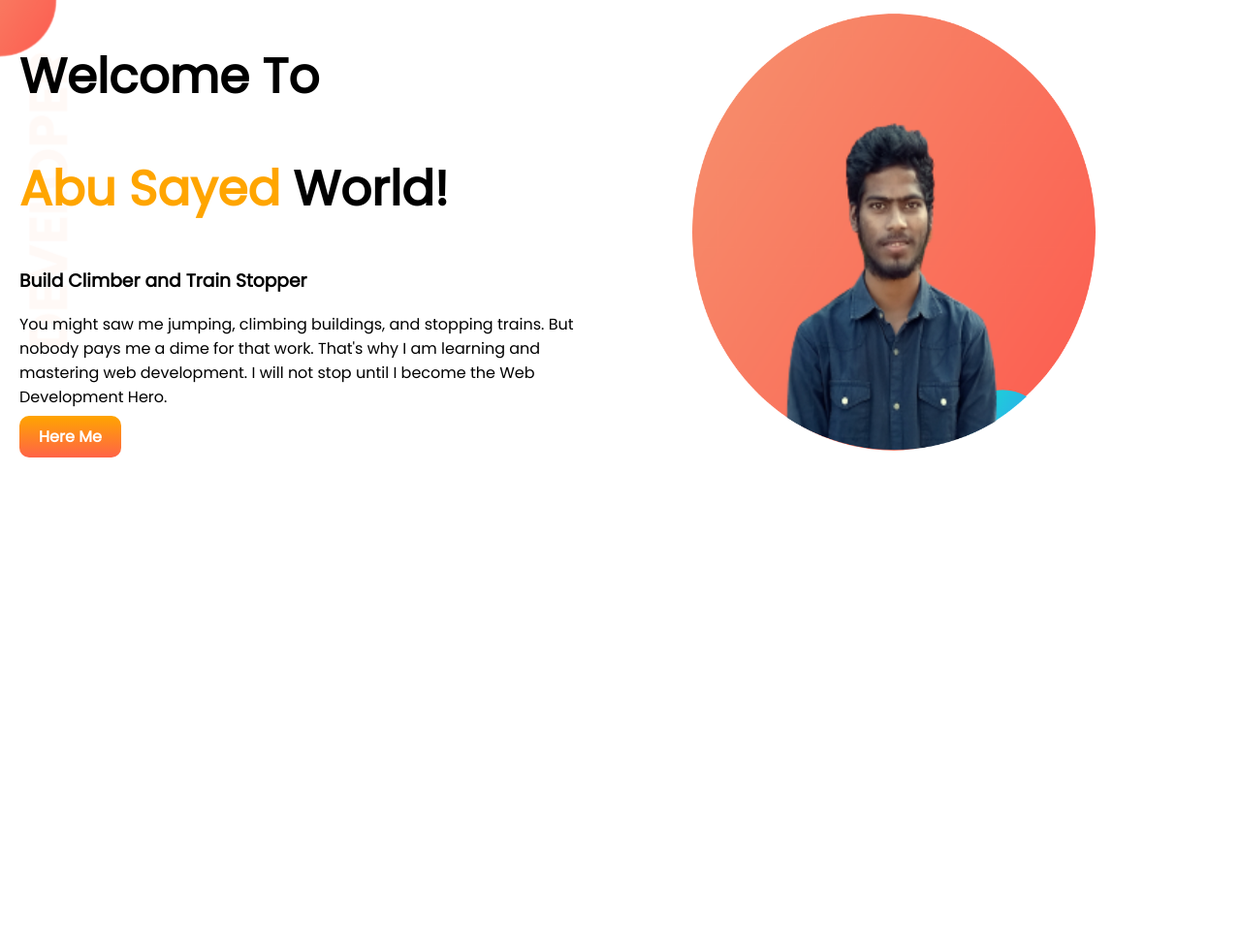
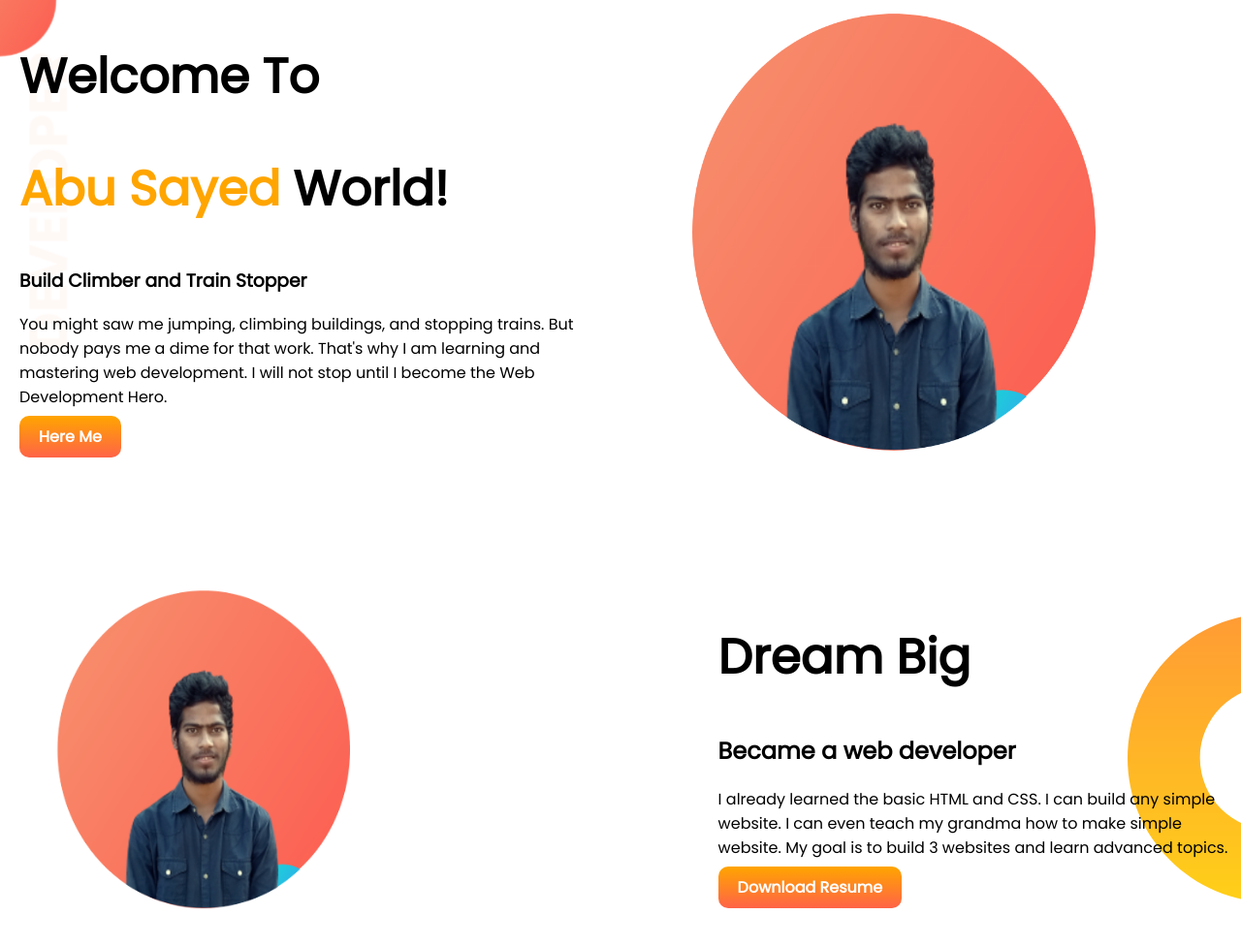
Before and after one commit to abusayed0/developer-portfolio, a plain HTML site: page index.html in a window 1280 px wide. Shown: the whole page at 97% size. Before the commit the page ends 800 px from the top, so only its background shows below. Drawn offline with Linux system fonts and the light colour scheme.

Commit message:
second section

```diff
--- a/index.html
+++ b/index.html
@@ -13,7 +13,7 @@
 
 <body>
     <section class="first-section">
-        <div class="half">
+        <div class="half-width">
             <h1>Welcome To </h1>
             <h1><span class="name">Abu Sayed</span> World!</h1>
             <h3>Build Climber and Train Stopper</h3>
@@ -22,9 +22,22 @@
             That's why I am learning and mastering web development. I will not stop until I become the Web
             Development
             Hero.</p>
-            <a class="fb-id-link-button" target="blank" href="https://web.facebook.com/profile.php?id=100041787485936">Here Me</a>
+            <a class="link-button" target="blank" href="https://web.facebook.com/profile.php?id=100041787485936">Here Me</a>
         </div>
-        <div class="half"><img src="images/abusayed.png" alt="my-picture"></div>
+        <div class="half-width"><img src="images/abusayed.png" alt="my picture"></div>
+    </section>
+    <section class="second-section">
+        <div>
+            <img class="half-width" src="images/abusayed.png" alt="my same picture">
+
+        </div>
+
+        <div class="half-width">
+            <h1>Dream Big</h1>
+            <h2>Became a web developer</h2>
+            <p>I already learned the basic HTML and CSS. I can build any simple website. I can even teach my grandma how to make simple website. My goal is to build 3 websites and learn advanced topics.</p>
+            <a target="_blank" class="link-button" href="empty">Download Resume</a>
+        </div>
     </section>
 </body>
 
--- a/style.css
+++ b/style.css
@@ -14,18 +14,20 @@ h1 {
 
 section {
     display: flex;
+    margin-bottom: 100px;
 }
 
-.half {
+.half-width {
     width: 50%;
     padding-left: 20px;
+
 }
 
-.half img {
+.half-width img {
     width: 80%;
 }
 
-.fb-id-link-button{
+.link-button{
     text-decoration: none;
     padding: 10px 20px;
     border-radius: 10px;
@@ -38,3 +40,8 @@ section {
     background-image: url(images/top-banner.png);
     background-repeat: no-repeat;
 }
+.second-section{
+    background-image: url(images/dream-bg.png);
+    background-repeat: no-repeat;
+    background-position: right;
+}
```
